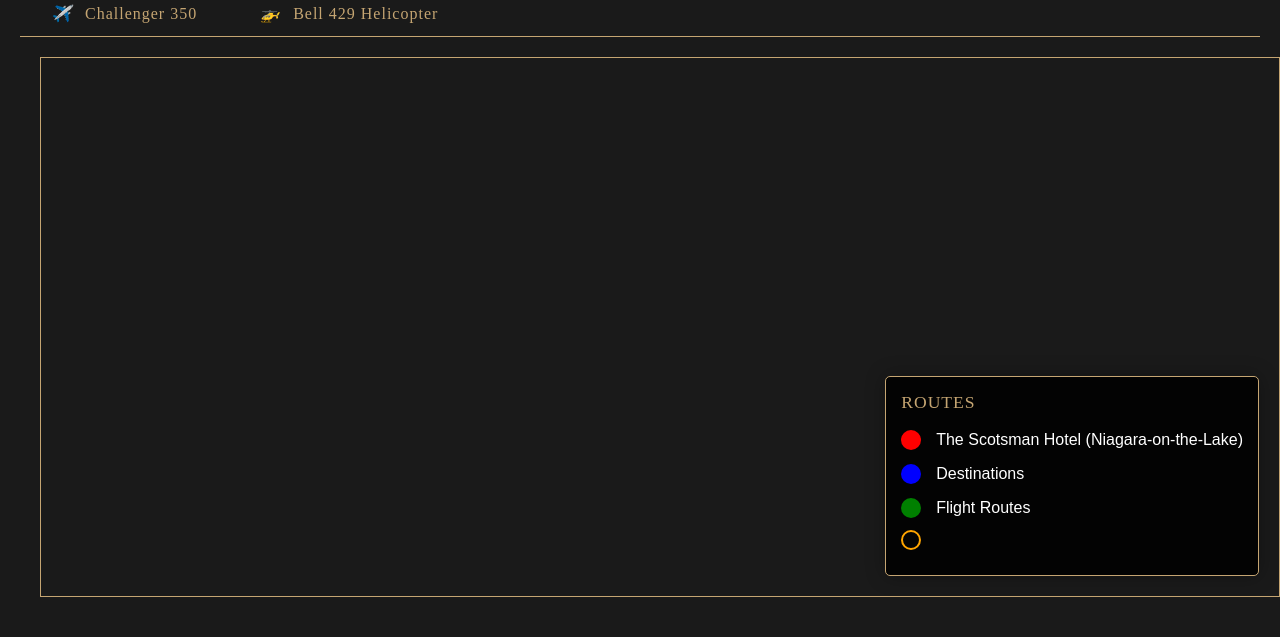
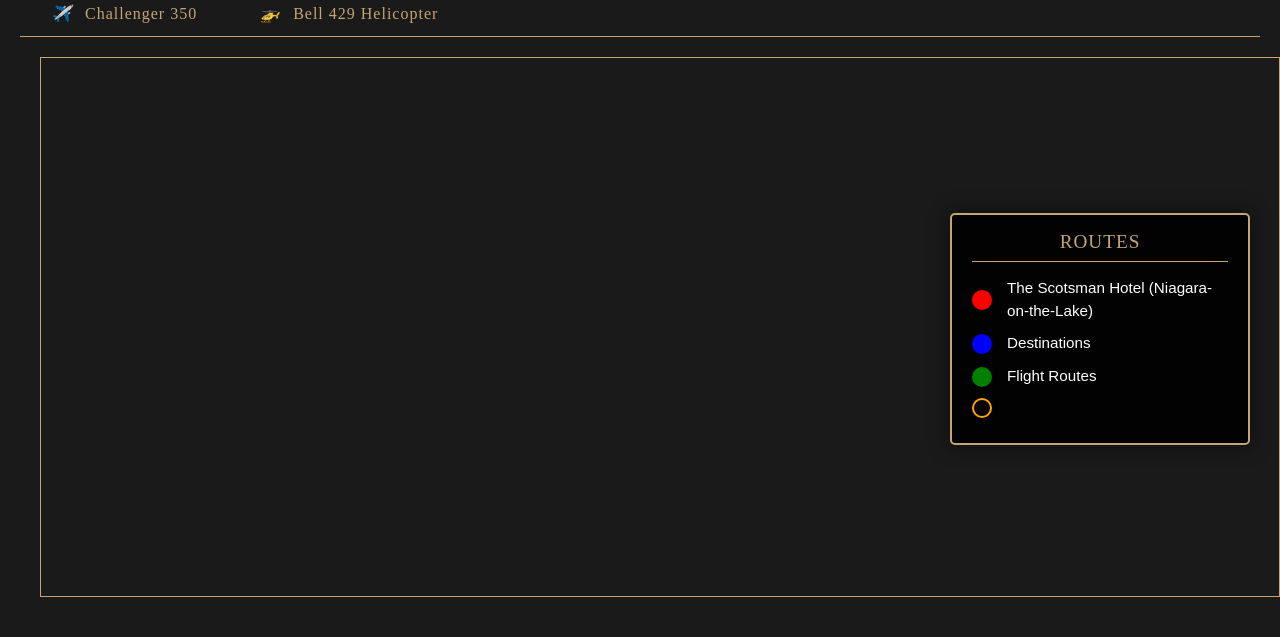
Before and after one commit to tysongreenan/airport_route_map, a Flask app: template templates/index.html in a window 1280 px wide. Shown: the part 325-962 px from the top of the page. Run offline with Flask 3, Linux system fonts and the light colour scheme; the template is opened without the code that fills it, so the values that code supplies are empty; some web fonts are replaced.

Commit message:
Update legend to be fixed at bottom right with improved visibility

```diff
--- a/templates/index.html
+++ b/templates/index.html
@@ -58,36 +58,43 @@
             margin: 20px;
         }
         .legend {
-            position: absolute;
-            bottom: 20px;
-            right: 20px;
+            position: fixed;
+            bottom: 30px;
+            right: 30px;
             background: rgba(0, 0, 0, 0.9);
-            padding: 15px;
+            padding: 15px 20px;
             border-radius: 5px;
-            box-shadow: 0 0 20px rgba(0,0,0,0.3);
+            box-shadow: 0 0 20px rgba(0,0,0,0.5);
             z-index: 1000;
-            border: 1px solid #C5A572;
+            border: 2px solid #C5A572;
             color: white;
+            max-width: 300px;
+            min-width: 250px;
         }
         .legend h5 {
             color: #C5A572;
             font-family: 'Aviano', serif;
             margin-bottom: 15px;
-            font-size: 1.1rem;
+            font-size: 1.2rem;
             letter-spacing: 1px;
             text-transform: uppercase;
+            text-align: center;
+            border-bottom: 1px solid #C5A572;
+            padding-bottom: 8px;
         }
         .legend-item {
             margin: 10px 0;
             display: flex;
             align-items: center;
             font-family: 'Optima', sans-serif;
+            font-size: 0.95rem;
         }
         .legend-color {
             width: 20px;
             height: 20px;
             margin-right: 15px;
             border-radius: 50%;
+            flex-shrink: 0;
         }
         .content-wrapper {
             max-width: 1400px;
```
